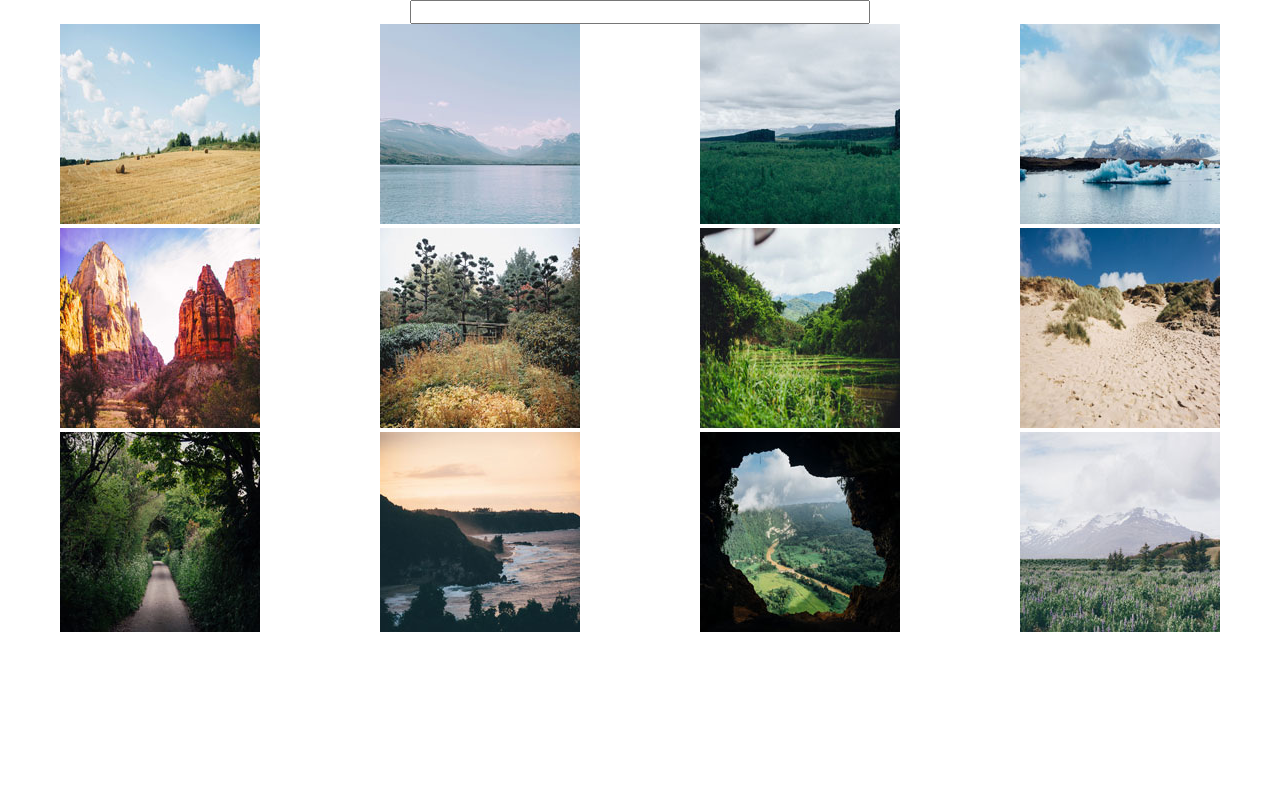
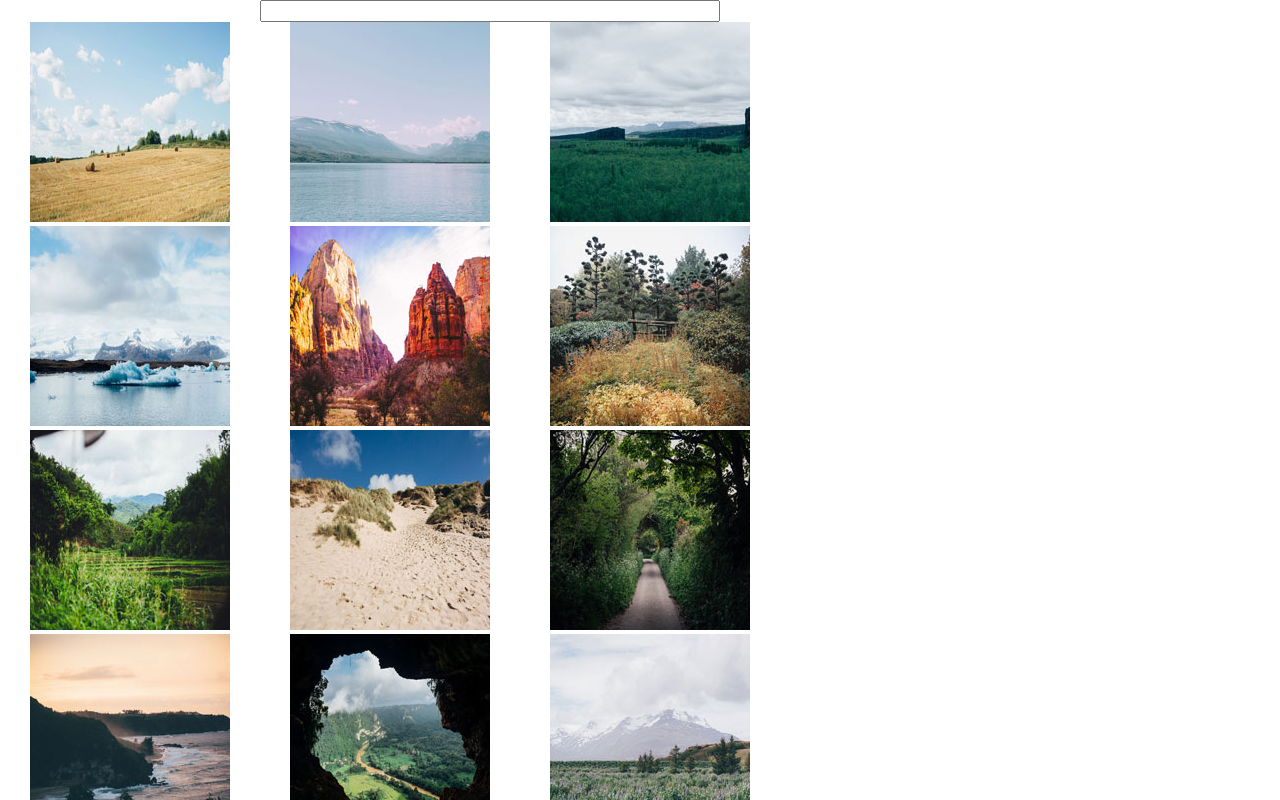
Before and after one commit to nickstellato/interactive-photo-gallery, a plain HTML site: page index.html in a window 1280 px wide. Drawn offline with Linux system fonts and the light colour scheme.

Commit message:
still working on flexbox layout

```diff
--- a/css/main.css
+++ b/css/main.css
@@ -4,24 +4,25 @@ body {
 }
 
 .container {
-    margin: 0 auto;
+    width: 980px;
 }
 
 .search {
     display: block;
     width: 460px;
     margin: 0 auto;
+    padding: 0;
 }
 
 .photo-gallery {
     display: flex;
     flex-direction: row;
     flex-wrap: wrap;
-    align-content: space-between;
-    margin: 0 auto;
+    justify-content: space-between;
 }
 
 .photo {
     width: 200px;
-    margin: 0 60px;
+    height: 200px;
+    padding: 30px;
 }
```
